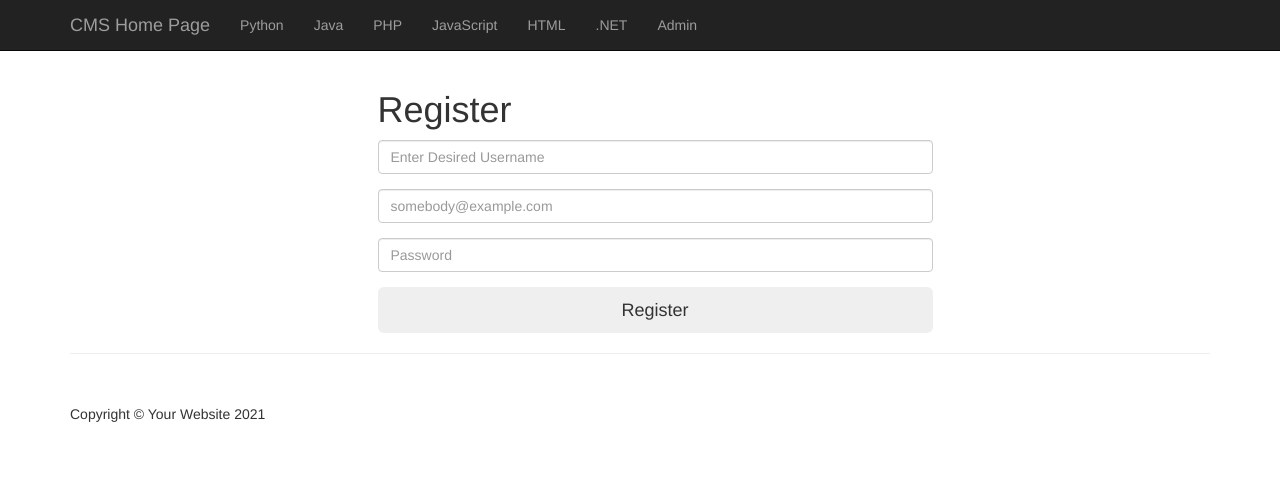
After one commit to Mridul-Islam/cms, a PHP site: page /registration.php in a window 1280 px wide. The commit adds this page. Shown: the top 483 px of the page. Run offline with PHP 8.4, Linux system fonts and the light colour scheme; data comes from the database, SQL or seed files in the repository; both versions use the stored data as it was after the commit.

Commit message:
adding extra feature and registration page added

```diff
--- /dev/null
+++ b/admin/css/admin_style.css
@@ -0,0 +1,3 @@
+#bulkOptionContainer{
+    padding: 0;
+}
--- a/admin/includes/admin_footer.php
+++ b/admin/includes/admin_footer.php
@@ -4,10 +4,10 @@
     <!-- jQuery -->
     <script src="js/jquery.js"></script>
 
+    <script type="text/javascript" src="js/scripts.js"></script>
+
     <!-- Bootstrap Core JavaScript -->
     <script src="js/bootstrap.min.js"></script>
-
-    <script type="text/javascript" src="js/scripts.js"></script>
 
 
 
--- /dev/null
+++ b/registration.php
@@ -0,0 +1,63 @@
+<?php  include "includes/db.php"; ?>
+<?php  include "includes/header.php"; ?>
+
+<?php
+
+if(isset($_POST['submit'])){
+    $username      = $_POST['username'];
+    $user_email    = $_POST['email'];
+    $user_password = $_POST['password'];
+
+    $escaped_username       = mysqli_real_escape_string($connection, $username);
+    $escaped_user_email     = mysqli_real_escape_string($connection, $user_email);
+    $escaped_user_password  = mysqli_real_escape_string($connection, $user_password );
+}
+
+
+
+?>
+
+
+<!-- Navigation -->
+
+<?php  include "includes/navigation.php"; ?>
+
+
+    <!-- Page Content -->
+    <div class="container">
+
+<section id="login">
+    <div class="container">
+        <div class="row">
+            <div class="col-xs-6 col-xs-offset-3">
+                <div class="form-wrap">
+                <h1>Register</h1>
+                    <form role="form" action="registration.php" method="post" id="login-form" autocomplete="off">
+                        <div class="form-group">
+                            <label for="username" class="sr-only">username</label>
+                            <input type="text" name="username" id="username" class="form-control" placeholder="Enter Desired Username">
+                        </div>
+                         <div class="form-group">
+                            <label for="email" class="sr-only">Email</label>
+                            <input type="email" name="email" id="email" class="form-control" placeholder="somebody@example.com">
+                        </div>
+                         <div class="form-group">
+                            <label for="password" class="sr-only">Password</label>
+                            <input type="password" name="password" id="key" class="form-control" placeholder="Password">
+                        </div>
+
+                        <input type="submit" name="submit" id="btn-login" class="btn btn-custom btn-lg btn-block" value="Register">
+                    </form>
+
+                </div>
+            </div> <!-- /.col-xs-12 -->
+        </div> <!-- /.row -->
+    </div> <!-- /.container -->
+</section>
+
+
+        <hr>
+
+
+
+<?php include "includes/footer.php";?>
```
Also changed, not shown: admin/includes/admin_header.php (+5 -3 lines), admin/includes/admin_navigation.php (+12 -1 lines), admin/includes/view_all_post.php (+6 -1 lines), cms.sql (+10 -9 lines), admin/css/sb-admin.css (line endings or trailing spaces).
